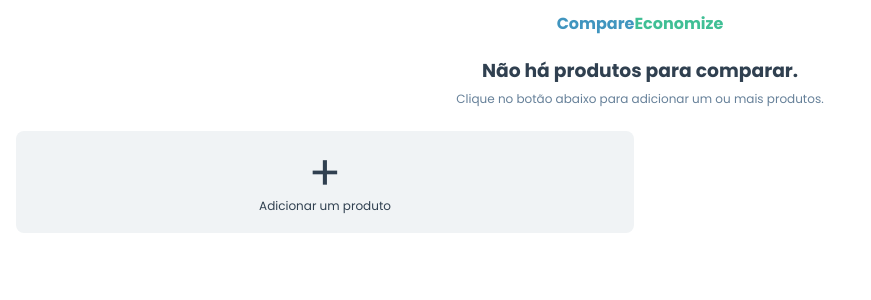
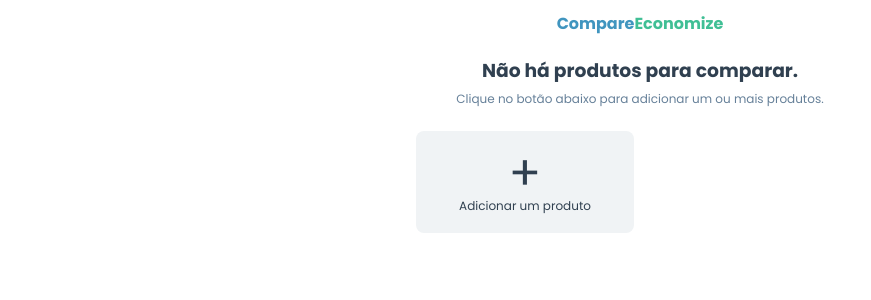
Before and after one commit to marcelo-ribeiro/compare-economize, a Next.js app: page / in a window 1280 px wide. Shown: the top 300 px of the page, without its empty margins (0-871 px from the left). Built offline with nearby package versions, Linux system fonts and the light colour scheme.

Commit message:
Visual improvements

```diff
--- a/pages/index.tsx
+++ b/pages/index.tsx
@@ -215,7 +215,6 @@
           <p
             className="container"
             style={{
-              margin: 0,
               color: "var(--color-medium)",
               fontSize: "0.75rem",
             }}
@@ -224,7 +223,7 @@
           </p>
         )}
 
-        <div className="cards">
+        <div className="cards container">
           {items?.map((item, index) => (
             <div
               className={`card ${isLowestPrice(item) ? "active" : ""}`}
--- a/styles/global.css
+++ b/styles/global.css
@@ -108,6 +108,14 @@
   border: none;
 }
 
+.container {
+  width: 100%;
+  max-width: 30rem;
+  margin: 0 auto;
+  padding-left: var(--container-padding);
+  padding-right: var(--container-padding);
+}
+
 .button {
   --background: none;
   --width: auto;
@@ -161,7 +169,6 @@
 .cards {
   display: grid;
   gap: 0.75rem;
-  padding: 0 var(--container-padding);
   grid-template-columns: repeat(2, 1fr);
 }
 
@@ -205,12 +212,6 @@
   border-radius: 0 0 0.5rem 0.5rem;
 }
 
-.container {
-  width: 100%;
-  padding-left: var(--container-padding);
-  padding-right: var(--container-padding);
-}
-
 .result {
   font-size: 0.875rem;
 }
```
